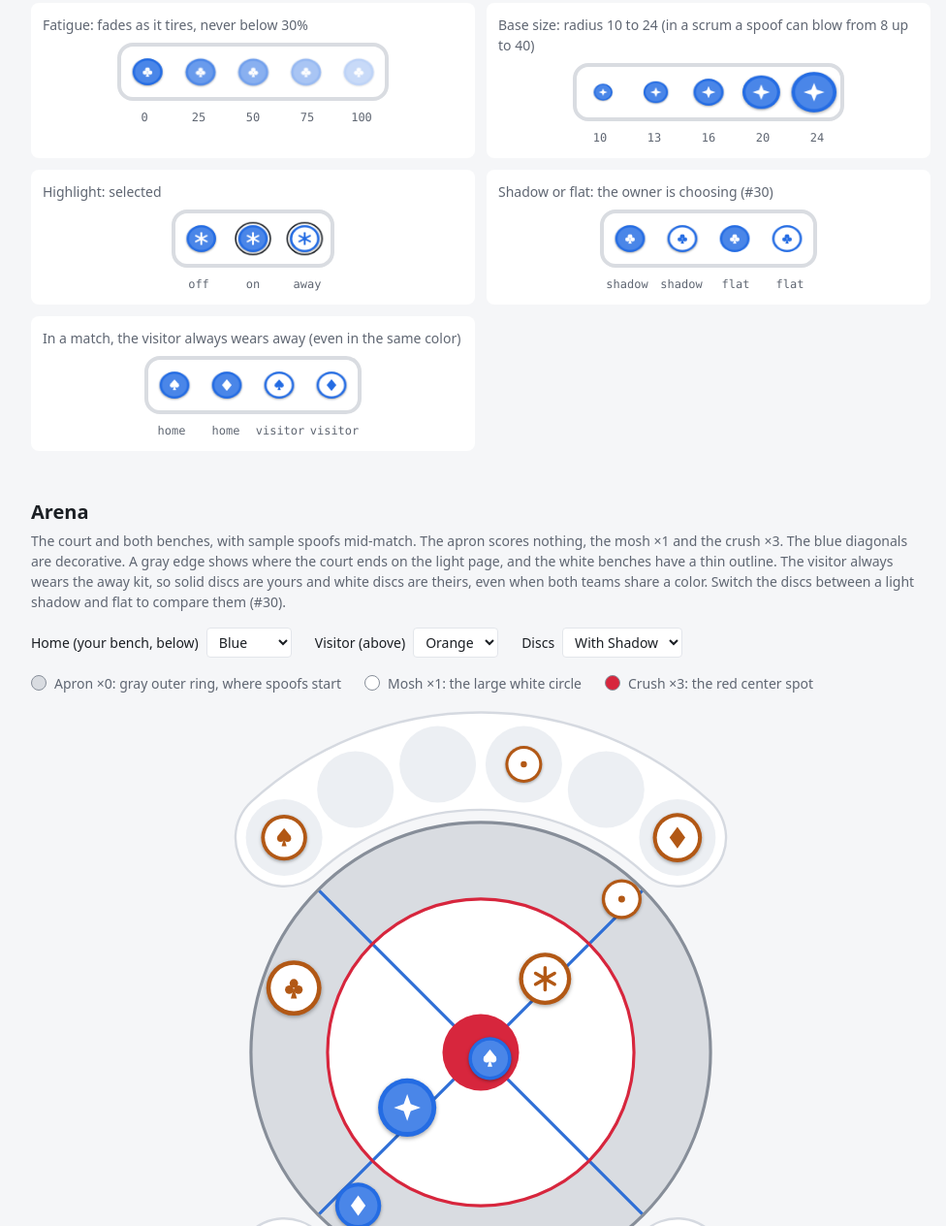
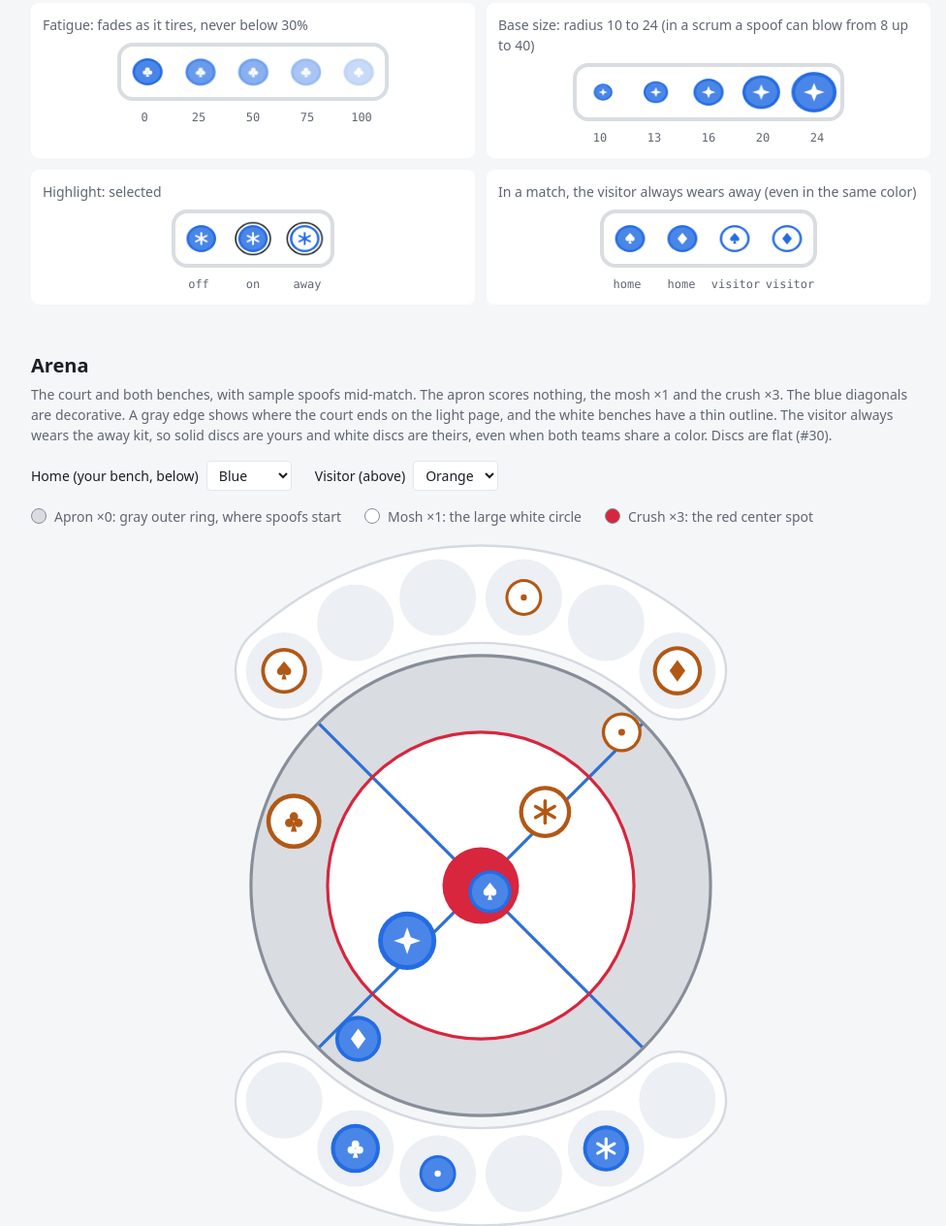
Before and after one commit to klenwell/spoofball, a website built with Vite: page style/index.html in a window 1280 px wide. Shown: the part 2256-3520 px from the top of the page at 97% size, without its empty margins (144-1120 px from the left). Built offline with nearby package versions, Linux system fonts and the light colour scheme.

Commit message:
Flat discs, the owner's pick on #30
Removes the disc shadow entirely (no option left behind), the
shadow-or-flat comparison and the Discs switch on the style guide, and
the CSS shadow on the kit samples. The design doc records the pick, and
notes that a red disc on the red crush now stands out by hue alone.

Co-Authored-By: Claude Opus 5.5 <noreply@anthropic.com>

```diff
--- a/src/ui/spoof-disc.ts
+++ b/src/ui/spoof-disc.ts
@@ -19,11 +19,6 @@ export interface SpoofDisc {
   /** 0 (fresh) to 100 (spent). The disc fades as it tires. */
   fatigue?: number;
   highlighted?: boolean;
-  /**
-   * A light drop shadow under the disc. On by default. Off gives a fully flat
-   * disc; the owner is choosing between the two on #30.
-   */
-  shadow?: boolean;
 }
 
 /** A spent spoof stays this visible, so it never vanishes from the court. */
@@ -70,35 +65,22 @@ function traceShape(ctx: CanvasRenderingContext2D, shape: MarkShape, scale: numb
   }
 }
 
-/** Room around a disc for its shadow and highlight ring, as a fraction of the radius. */
+/** Room around a disc for its highlight ring, as a fraction of the radius. */
 const LAYER_PADDING = 0.45;
 
 let scratch: HTMLCanvasElement | null = null;
 
-/** Draws the disc body (fill, trim, shadow, mark) centered on (0, 0), at full opacity. */
-function drawBody(
-  ctx: CanvasRenderingContext2D,
-  radius: number,
-  type: SpoofType,
-  kit: Kit,
-  shadow: boolean,
-): void {
+/** Draws the disc body (fill, trim, mark) centered on (0, 0), at full opacity. */
+function drawBody(ctx: CanvasRenderingContext2D, radius: number, type: SpoofType, kit: Kit): void {
   const trim = trimWidth(radius);
   const inner = radius - trim;
 
-  // Disc, optionally with a light shadow to lift it off the white court. The
-  // fill stops where the trim starts, so the two never overlap.
-  ctx.save();
-  if (shadow) {
-    ctx.shadowColor = 'rgb(0 0 0 / 35%)';
-    ctx.shadowBlur = Math.max(1.5, radius * 0.15);
-    ctx.shadowOffsetY = Math.max(0.5, radius * 0.06);
-  }
+  // Disc: flat, with no shadow (the owner's choice on #30). The fill stops
+  // where the trim starts, so the two never overlap.
   ctx.beginPath();
   ctx.arc(0, 0, radius, 0, Math.PI * 2);
   ctx.fillStyle = kit.trim;
   ctx.fill();
-  ctx.restore();
 
   ctx.beginPath();
   ctx.arc(0, 0, inner, 0, Math.PI * 2);
@@ -124,7 +106,6 @@ function drawFadedBody(
   radius: number,
   type: SpoofType,
   kit: Kit,
-  shadow: boolean,
   opacity: number,
 ): void {
   const transform = ctx.getTransform();
@@ -142,7 +123,7 @@ function drawFadedBody(
   layer.setTransform(1, 0, 0, 1, 0, 0);
   layer.clearRect(0, 0, size, size);
   layer.setTransform(scale, 0, 0, scale, size / 2, size / 2);
-  drawBody(layer, radius, type, kit, shadow);
+  drawBody(layer, radius, type, kit);
 
   ctx.save();
   ctx.globalAlpha = opacity;
@@ -153,13 +134,12 @@ function drawFadedBody(
 export function drawSpoofDisc(ctx: CanvasRenderingContext2D, disc: SpoofDisc): void {
   const { x, y, radius, type, kit } = disc;
   const opacity = fatigueOpacity(disc.fatigue ?? 0);
-  const shadow = disc.shadow ?? true;
 
   ctx.save();
   ctx.translate(x, y);
 
-  if (opacity < 1) drawFadedBody(ctx, radius, type, kit, shadow, opacity);
-  else drawBody(ctx, radius, type, kit, shadow);
+  if (opacity < 1) drawFadedBody(ctx, radius, type, kit, opacity);
+  else drawBody(ctx, radius, type, kit);
 
   // Highlight: a dark ring just outside the disc, never faded.
   if (disc.highlighted) {
--- a/src/ui/style-guide/arena.ts
+++ b/src/ui/style-guide/arena.ts
@@ -56,24 +56,9 @@ export function arenaSection(
 ): HTMLElement {
   const [homeLabel, homeSelect] = picker('Home (your bench, below)', 'blue');
   const [visitorLabel, visitorSelect] = picker('Visitor (above)', 'orange');
-  // Shadow or flat discs: the owner is choosing on #30.
-  const discLabel = document.createElement('label');
-  discLabel.className = 'sg-picker';
-  discLabel.append('Discs ');
-  const discSelect = document.createElement('select');
-  for (const [value, text] of [
-    ['shadow', 'with shadow'],
-    ['flat', 'flat'],
-  ] as const) {
-    const option = document.createElement('option');
-    option.value = value;
-    option.textContent = text;
-    discSelect.append(option);
-  }
-  discLabel.append(discSelect);
   const pickers = document.createElement('div');
   pickers.className = 'sg-pickers';
-  pickers.append(homeLabel, visitorLabel, discLabel);
+  pickers.append(homeLabel, visitorLabel);
 
   const stage = document.createElement('div');
   stage.className = 'sg-arena';
@@ -98,7 +83,6 @@ export function arenaSection(
         radius: sample.radius,
         type: sample.type,
         kit: sample.side === 'home' ? kits.home : kits.visitor,
-        shadow: discSelect.value === 'shadow',
       });
     }
     stage.replaceChildren(canvas);
@@ -106,7 +90,6 @@ export function arenaSection(
 
   homeSelect.addEventListener('change', render);
   visitorSelect.addEventListener('change', render);
-  discSelect.addEventListener('change', render);
   // Redraw when the available width changes. Replacing the canvas changes the
   // stage's height, so watching height too would redraw in a loop.
   let lastWidth = -1;
@@ -118,7 +101,7 @@ export function arenaSection(
 
   return section(
     'Arena',
-    'The court and both benches, with sample spoofs mid-match. The apron scores nothing, the mosh ×1 and the crush ×3. The blue diagonals are decorative. A gray edge shows where the court ends on the light page, and the white benches have a thin outline. The visitor always wears the away kit, so solid discs are yours and white discs are theirs, even when both teams share a color. Switch the discs between a light shadow and flat to compare them (#30).',
+    'The court and both benches, with sample spoofs mid-match. The apron scores nothing, the mosh ×1 and the crush ×3. The blue diagonals are decorative. A gray edge shows where the court ends on the light page, and the white benches have a thin outline. The visitor always wears the away kit, so solid discs are yours and white discs are theirs, even when both teams share a color. Discs are flat (#30).',
     [pickers, legend(), stage],
   );
 }
--- a/src/ui/style-guide/spoofs.ts
+++ b/src/ui/style-guide/spoofs.ts
@@ -116,20 +116,6 @@ function states(color: TeamColorName): HTMLElement[] {
         caption: 'away',
       },
     ]),
-    stateStrip('Shadow or flat: the owner is choosing (#30)', [
-      { x: 0, y: 0, radius: 16, type: 'rook', kit: home, caption: 'shadow' },
-      { x: 0, y: 0, radius: 16, type: 'rook', kit: kit(color, 'away'), caption: 'shadow' },
-      { x: 0, y: 0, radius: 16, type: 'rook', kit: home, shadow: false, caption: 'flat' },
-      {
-        x: 0,
-        y: 0,
-        radius: 16,
-        type: 'rook',
-        kit: kit(color, 'away'),
-        shadow: false,
-        caption: 'flat',
-      },
-    ]),
     stateStrip('In a match, the visitor always wears away (even in the same color)', [
       { x: 0, y: 0, radius: 16, type: 'knight', kit: match.home, caption: 'home' },
       { x: 0, y: 0, radius: 16, type: 'bishop', kit: match.home, caption: 'home' },
--- a/src/ui/style-guide/style-guide.css
+++ b/src/ui/style-guide/style-guide.css
@@ -129,7 +129,6 @@ body {
   border: 4px solid;
   display: grid;
   place-items: center;
-  box-shadow: 0 1px 2px rgb(0 0 0 / 35%);
 }
 
 .sg-disc-mark {
```
Also changed, not shown: docs/design.md (+2 -2 lines), src/design/kits.test.ts (+1 -1 lines).
